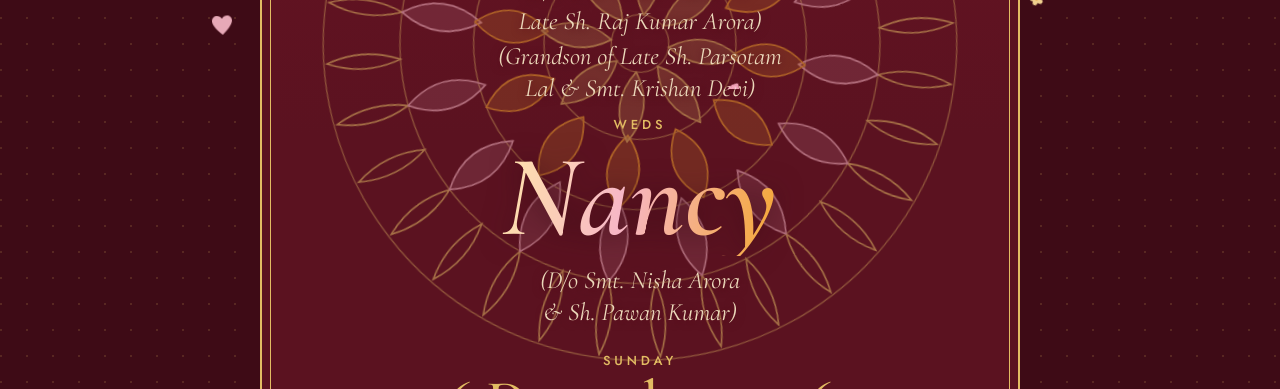
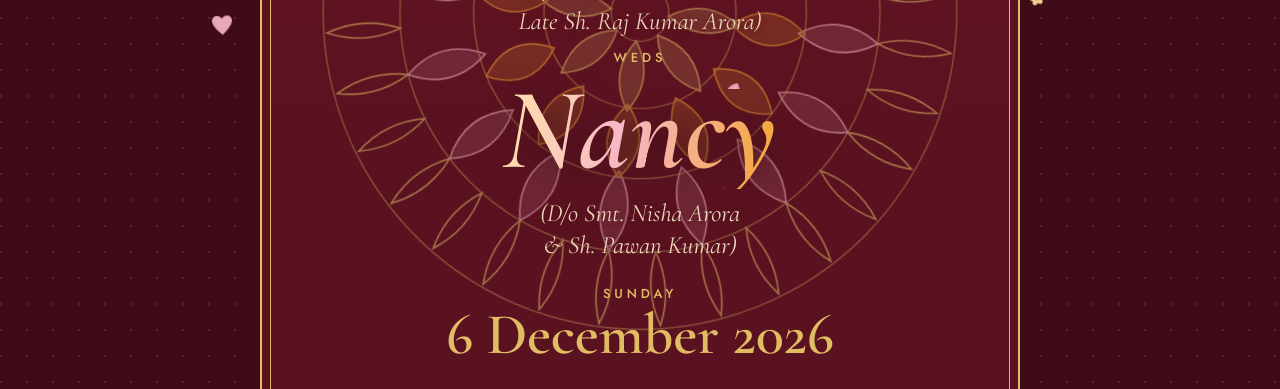
Before and after one commit to pgprateekgarg2/himanshu-nancy-wedding-invite, a plain HTML site: page index.html in a window 1280 px wide. Shown: the part 711-1100 px from the top of the page. Drawn offline with nearby package versions, Linux system fonts and the light colour scheme.

Commit message:
Update index.html

```diff
--- a/index.html
+++ b/index.html
@@ -245,7 +245,6 @@ h2.section { margin: 0; font-style: italic; font-weight: 400; font-size: clamp(3
 <h1 class="name">Himanshu</h1>
 <div class="kin">
 <p class="kin-line">(S/o Smt. Radha Arora &amp; Late Sh. Raj Kumar Arora)</p>
-<p class="kin-line">(Grandson of Late Sh. Parsotam Lal &amp; Smt. Krishan Devi)</p>
 </div>
 <p class="label weds">weds</p>
 <h1 class="name">Nancy</h1>
```
